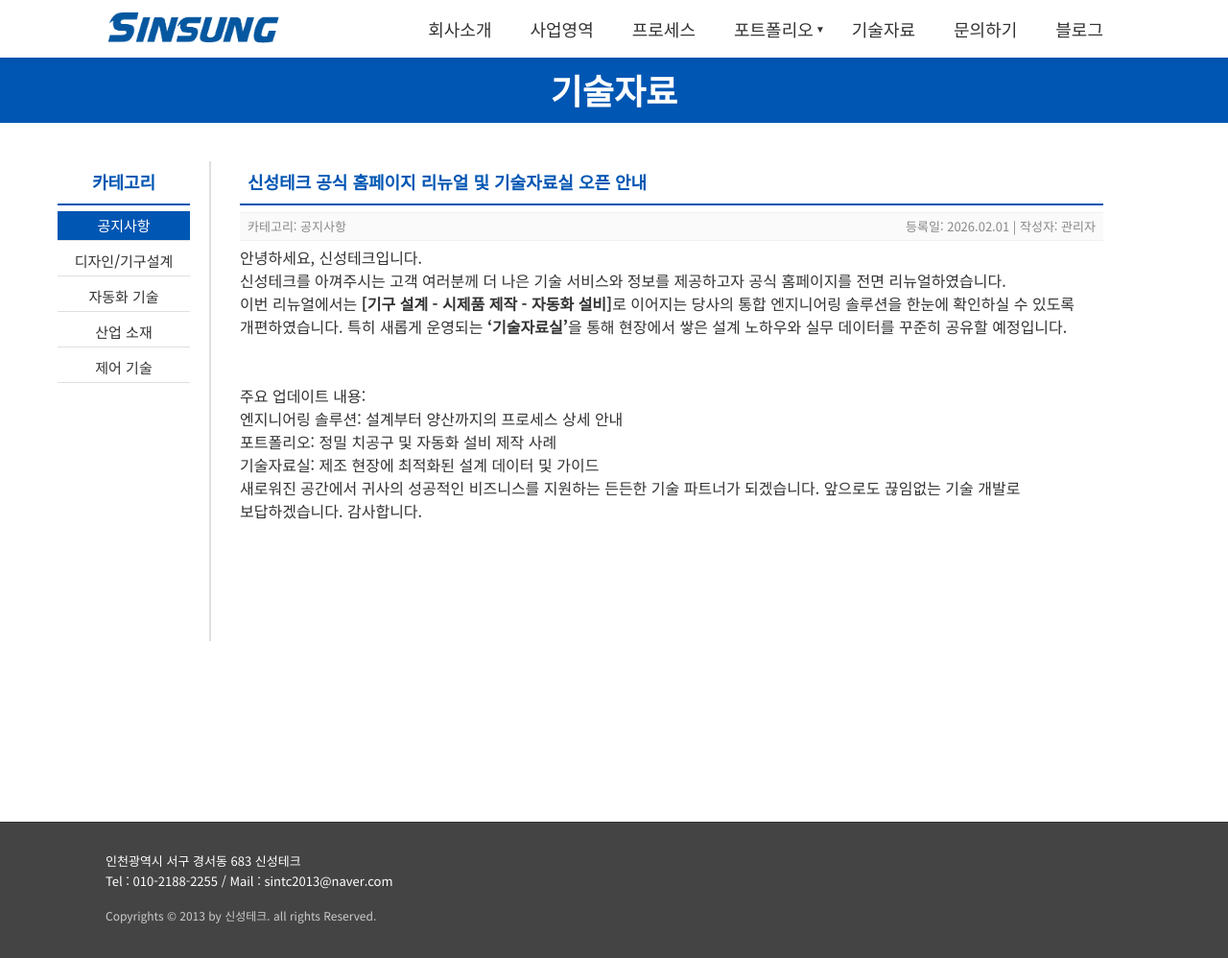
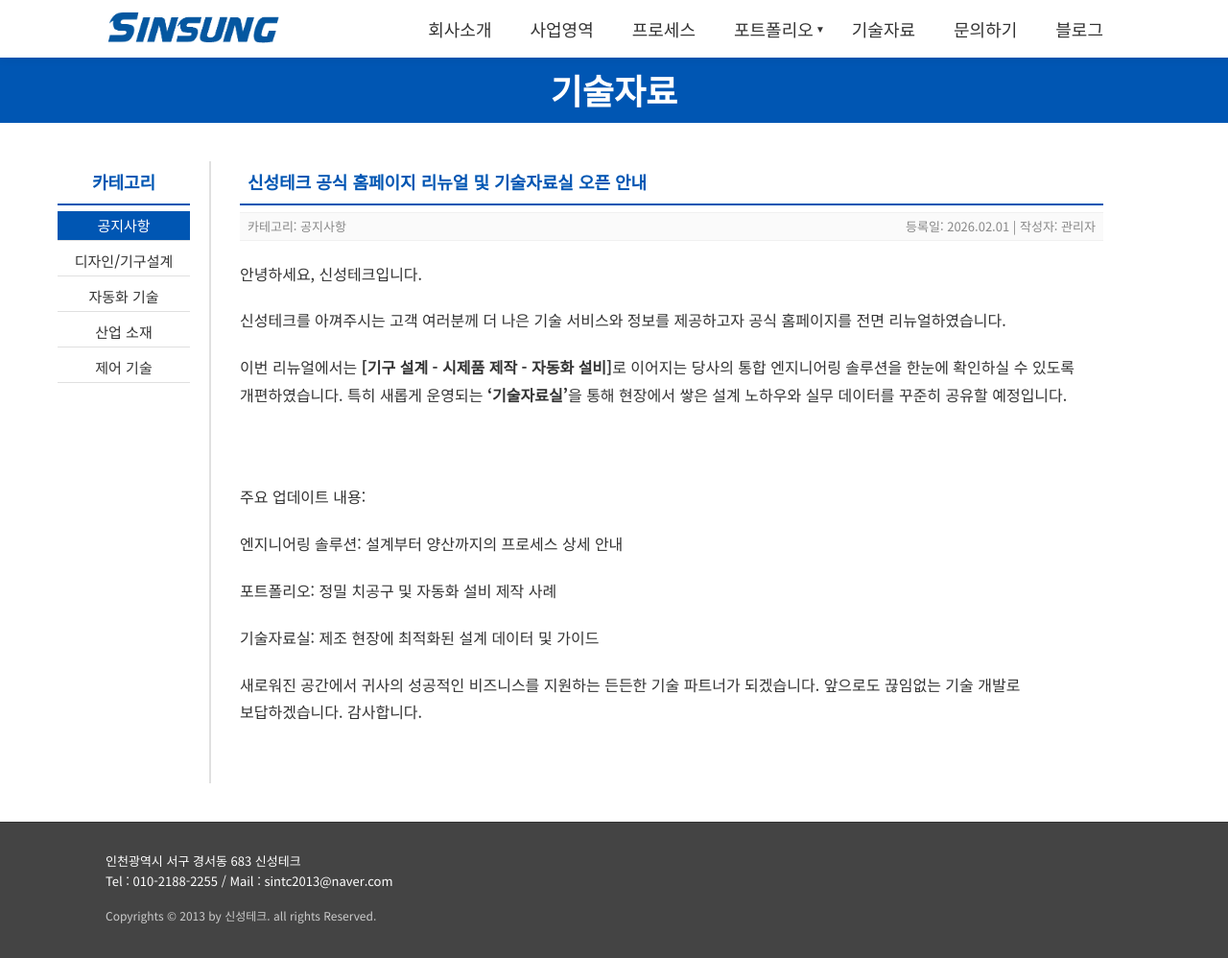
Before and after one commit to desert32-hash/Sintc2013, a Jekyll site: the page built from _posts/2026-02-01-welcome.md, in a window 1280 px wide and 998 px high. Shown: the whole window at 96% size. Built offline with Jekyll 4.4.1, drawn with Linux system fonts in a browser that asks for light colours.

Commit message:
Add files via upload

```diff
--- a/_layouts/default.html
+++ b/_layouts/default.html
@@ -168,8 +168,8 @@
             font-size: 13px;
             margin-top: 7px;
             /* 카테고리 파란 박스 상단 갭과 일치 */
-            margin-bottom: 5px;
-            /* 데이터 박스와 본문 사이 간격 최소화 */
+            margin-bottom: 20px;
+            /* 다시 쾌적한 간격으로 복구 */
             padding: 0 8px;
             height: 30px;
             /* 카테고리 파란 박스 높이와 일치 */
@@ -185,15 +185,13 @@
 
         .post-content {
             font-size: 16px;
-            line-height: 1.5;
-            /* 1.8에서 1.5로 줄여 글자 사이 간격 축소 */
+            line-height: 1.8;
             color: #333;
         }
 
         .post-content p {
-            margin: 0;
-            /* 문단 사이 자동 여백 제거 (촘촘하게) */
-            margin-bottom: 0;
+            margin-bottom: 20px;
+            /* 문단 사이 여백 복구 */
         }
 
         @media (max-width: 768px) {
```
